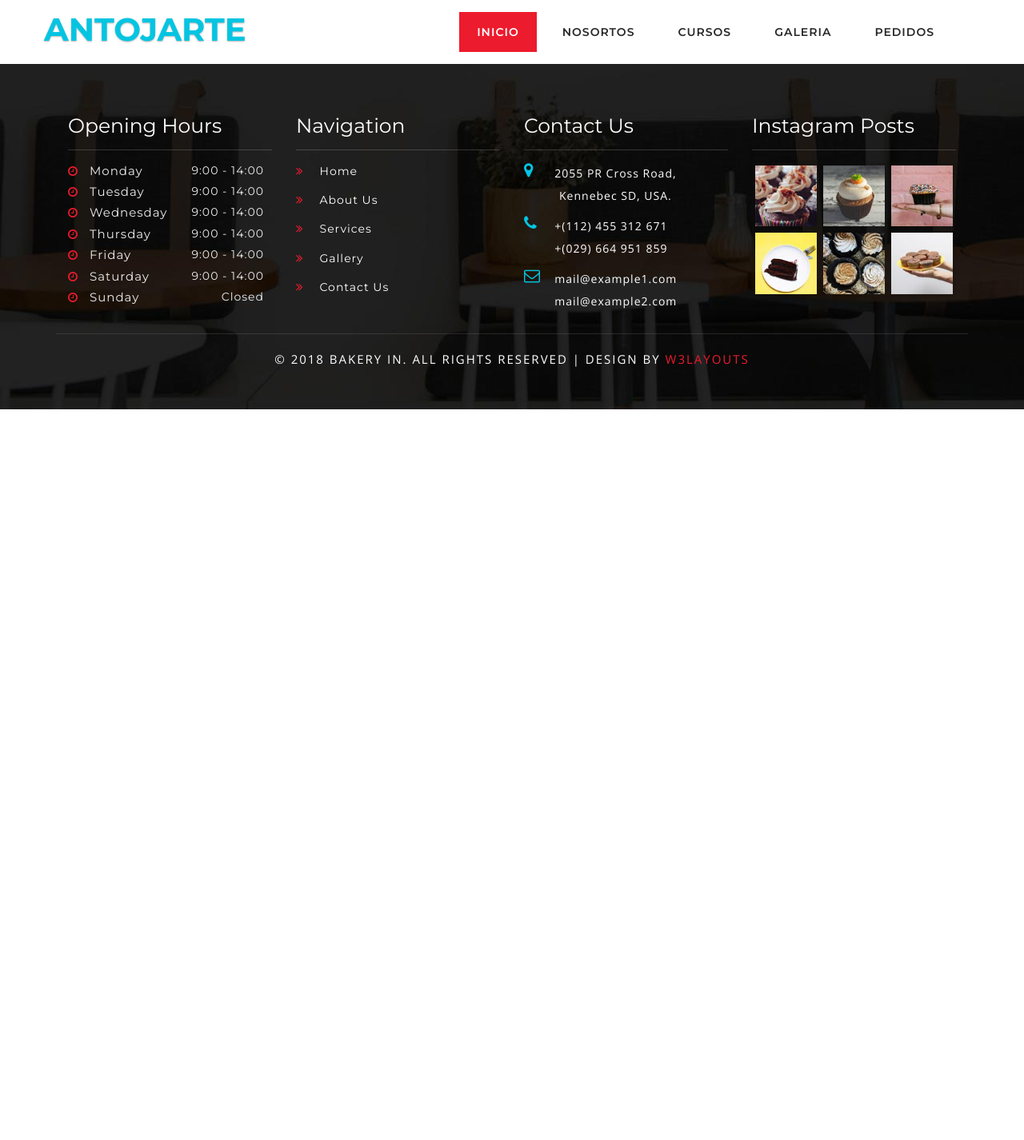
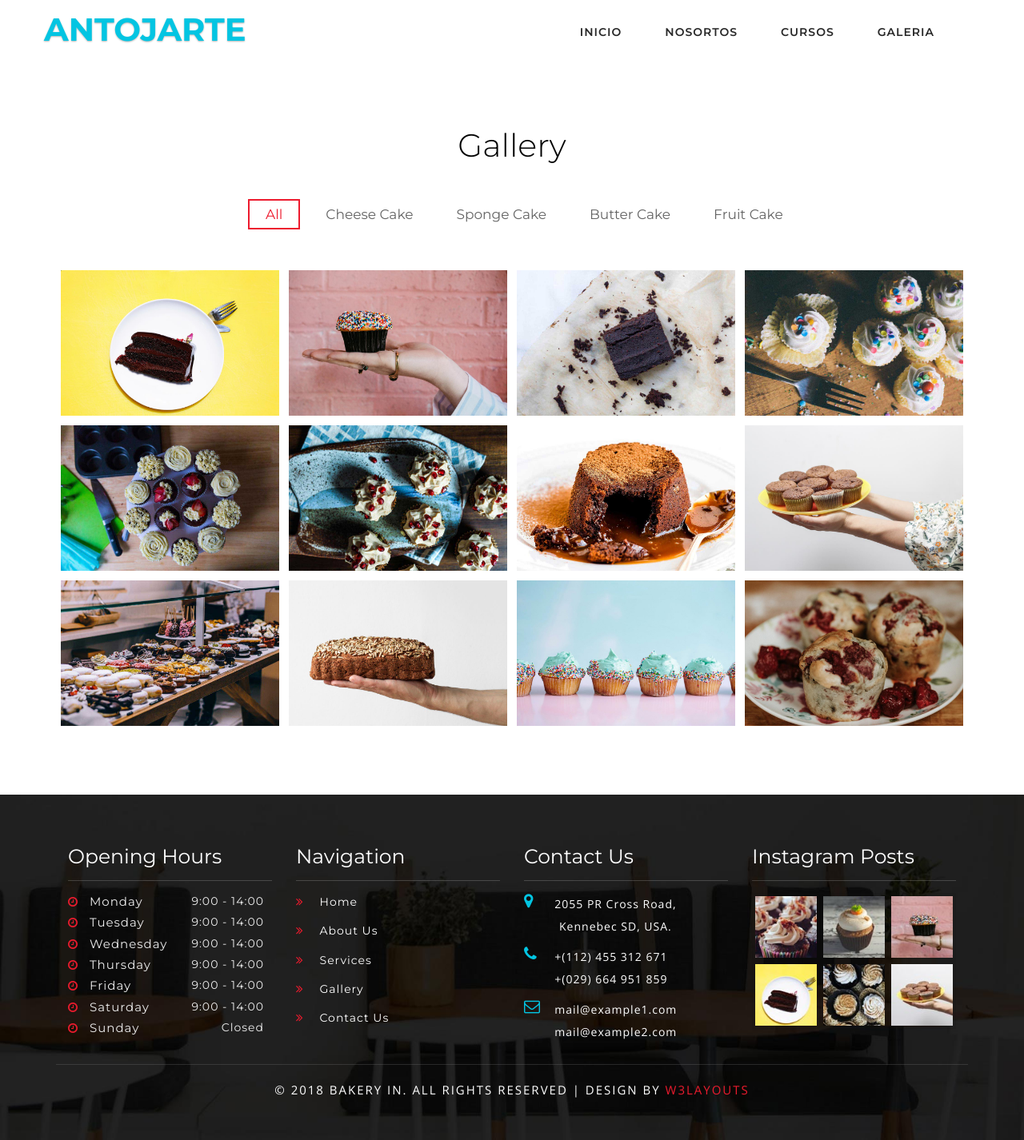
Before and after one commit to eduardogiorello/anto, a PHP site: page /anto/gallery in a window 1280 px wide. Shown: the whole page at 80% size. Before the commit the page ends 512 px from the top, so only its background shows below. Run offline with PHP 8.4, Linux system fonts and the light colour scheme.

Commit message:
actualizacion

```diff
--- /dev/null
+++ b/vistas/paginas/cursos.php
@@ -0,0 +1,3 @@
+<?php
+
+include 'modulos/cursos.php';
--- /dev/null
+++ b/vistas/paginas/galeria.php
@@ -0,0 +1,303 @@
+
+
+<!-- Portfolio section -->
+<section class="portfolio-agileinfo gallery" id="portfolio">
+			<h3 class="heading">Gallery</h3>
+				<div class="container">
+	<div class="gallery-grids">
+		<div class="bs-example bs-example-tabs" role="tabpanel" data-example-id="togglable-tabs">
+			<ul id="myTab" class="nav nav-tabs" role="tablist" data-aos="zoom-in">
+				<li role="presentation" class="active"><a href="#home" id="home-tab" role="tab" data-toggle="tab" aria-controls="home" aria-expanded="true">All</a></li>
+				<li role="presentation"><a href="#teach" role="tab" id="teach-tab" data-toggle="tab" aria-controls="teach">Cheese Cake</a></li>
+				<li role="presentation"><a href="#train" role="tab" id="train-tab" data-toggle="tab" aria-controls="train">Sponge Cake</a></li>
+				<li role="presentation"><a href="#learn" role="tab" id="learn-tab" data-toggle="tab" aria-controls="learn">Butter Cake</a></li>
+				<li role="presentation"><a href="#award" role="tab" id="award-tab" data-toggle="tab" aria-controls="award">Fruit Cake</a></li>
+			</ul>
+			<div id="myTabContent" class="tab-content">
+				<div role="tabpanel" class="tab-pane fade in active" id="home" aria-labelledby="home-tab">
+					<div class="tab_img">
+						<div class="col-md-3 col-sm-6 col-xs-6 portfolio-grids" data-aos="zoom-in">
+							<a href="http://localhost/anto/vistas/images/g1.jpg" class="b-link-stripe b-animate-go lightninBox" data-lb-group="1">
+								<img src="http://localhost/anto/vistas/images/g1.jpg" class="img-responsive" alt="Cakes" />
+								<div class="b-wrapper">
+									<i class="fa fa-search-plus" aria-hidden="true"></i>
+									<h5>Bakery In Cakes</h5>
+
+								</div>
+							</a>
+						</div>
+						<div class="col-md-3 col-sm-6 col-xs-6 portfolio-grids" data-aos="zoom-in">
+							<a href="http://localhost/anto/vistas/images/g2.jpg" class="b-link-stripe b-animate-go lightninBox" data-lb-group="1">
+								<img src="http://localhost/anto/vistas/images/g2.jpg" class="img-responsive" alt="Cakes"/>
+								<div class="b-wrapper">
+									<i class="fa fa-search-plus" aria-hidden="true"></i>
+									<h5>Bakery In Cakes</h5>
+								</div>
+							</a>
+						</div>
+						<div class="col-md-3 col-sm-6 col-xs-6 portfolio-grids" data-aos="zoom-in">
+							<a href="http://localhost/anto/vistas/images/g3.jpg" class="b-link-stripe b-animate-go lightninBox" data-lb-group="1">
+								<img src="http://localhost/anto/vistas/images/g3.jpg" class="img-responsive" alt="Cakes"/>
+								<div class="b-wrapper">
+									<i class="fa fa-search-plus" aria-hidden="true"></i>
+									<h5>Bakery In Cakes</h5>
+								</div>
+							</a>
+						</div>
+						<div class="col-md-3 col-sm-6 col-xs-6 portfolio-grids" data-aos="zoom-in">
+							<a href="http://localhost/anto/vistas/images/g4.jpg" class="b-link-stripe b-animate-go lightninBox" data-lb-group="1">
+								<img src="http://localhost/anto/vistas/images/g4.jpg" class="img-responsive" alt="Cakes"/>
+								<div class="b-wrapper">
+									<i class="fa fa-search-plus" aria-hidden="true"></i>
+									<h5>Bakery In Cakes</h5>
+								</div>
+							</a>
+						</div>
+						<div class="clearfix"> </div>
+					</div>
+					<div class="tab_img">
+						<div class="col-md-3 col-sm-6 col-xs-6 portfolio-grids" data-aos="zoom-in">
+							<a href="http://localhost/anto/vistas/images/g5.jpg" class="b-link-stripe b-animate-go lightninBox" data-lb-group="1">
+								<img src="http://localhost/anto/vistas/images/g5.jpg" class="img-responsive" alt="Cakes"/>
+								<div class="b-wrapper">
+									<i class="fa fa-search-plus" aria-hidden="true"></i>
+									<h5>Bakery In Cakes</h5>
+								</div>
+							</a>
+						</div>
+						<div class="col-md-3 col-sm-6 col-xs-6 portfolio-grids" data-aos="zoom-in">
+							<a href="http://localhost/anto/vistas/images/g6.jpg" class="b-link-stripe b-animate-go lightninBox" data-lb-group="1">
+								<img src="http://localhost/anto/vistas/images/g6.jpg" class="img-responsive" alt="Cakes"/>
+								<div class="b-wrapper">
+									<i class="fa fa-search-plus" aria-hidden="true"></i>
+									<h5>Bakery In Cakes</h5>
+								</div>
+							</a>
+						</div>
+						<div class="col-md-3 col-sm-6 col-xs-6 portfolio-grids" data-aos="zoom-in">
+							<a href="http://localhost/anto/vistas/images/g9.jpg" class="b-link-stripe b-animate-go lightninBox" data-lb-group="1">
+								<img src="http://localhost/anto/vistas/images/g9.jpg" class="img-responsive" alt="Cakes"/>
+								<div class="b-wrapper">
+									<i class="fa fa-search-plus" aria-hidden="true"></i>
+									<h5>Bakery In Cakes</h5>
+								</div>
+							</a>
+						</div>
+						<div class="col-md-3 col-sm-6 col-xs-6 portfolio-grids" data-aos="zoom-in">
+							<a href="http://localhost/anto/vistas/images/g7.jpg" class="b-link-stripe b-animate-go lightninBox" data-lb-group="1">
+								<img src="http://localhost/anto/vistas/images/g7.jpg" class="img-responsive" alt="Cakes"/>
+								<div class="b-wrapper">
+									<i class="fa fa-search-plus" aria-hidden="true"></i>
+									<h5>Bakery In Cakes</h5>
+								</div>
+							</a>
+						</div>
+						<div class="col-md-3 col-sm-6 col-xs-6 portfolio-grids" data-aos="zoom-in">
+							<a href="http://localhost/anto/vistas/images/g12.jpg" class="b-link-stripe b-animate-go lightninBox" data-lb-group="1">
+								<img src="http://localhost/anto/vistas/images/g12.jpg" class="img-responsive" alt="Cakes"/>
+								<div class="b-wrapper">
+									<i class="fa fa-search-plus" aria-hidden="true"></i>
+									<h5>Bakery In Cakes</h5>
+								</div>
+							</a>
+						</div>
+						<div class="col-md-3 col-sm-6 col-xs-6 portfolio-grids" data-aos="zoom-in">
+							<a href="http://localhost/anto/vistas/images/g8.jpg" class="b-link-stripe b-animate-go lightninBox" data-lb-group="1">
+								<img src="http://localhost/anto/vistas/images/g8.jpg" class="img-responsive" alt="Cakes"/>
+								<div class="b-wrapper">
+									<i class="fa fa-search-plus" aria-hidden="true"></i>
+									<h5>Bakery In Cakes</h5>
+								</div>
+							</a>
+						</div>
+						<div class="col-md-3 col-sm-6 col-xs-6 portfolio-grids" data-aos="zoom-in">
+							<a href="http://localhost/anto/vistas/images/g10.jpg" class="b-link-stripe b-animate-go lightninBox" data-lb-group="1">
+								<img src="http://localhost/anto/vistas/images/g10.jpg" class="img-responsive" alt="Cakes"/>
+								<div class="b-wrapper">
+									<i class="fa fa-search-plus" aria-hidden="true"></i>
+									<h5>Bakery In Cakes</h5>
+								</div>
+							</a>
+						</div>
+						<div class="col-md-3 col-sm-6 col-xs-6 portfolio-grids" data-aos="zoom-in">
+							<a href="http://localhost/anto/vistas/images/g11.jpg" class="b-link-stripe b-animate-go lightninBox" data-lb-group="1">
+								<img src="http://localhost/anto/vistas/images/g11.jpg" class="img-responsive" alt="Cakes"/>
+								<div class="b-wrapper">
+									<i class="fa fa-search-plus" aria-hidden="true"></i>
+									<h5>Bakery In Cakes</h5>
+								</div>
+							</a>
+						</div>
+						<div class="clearfix"> </div>
+					</div>
+				</div>
+				<div role="tabpanel" class="tab-pane fade" id="teach" aria-labelledby="teach-tab">
+					<div class="tab_img">
+						<div class="col-md-3 col-sm-6 col-xs-6 portfolio-grids" data-aos="zoom-in">
+							<a href="http://localhost/anto/vistas/images/g1.jpg" class="b-link-stripe b-animate-go lightninBox" data-lb-group="2">
+								<img src="http://localhost/anto/vistas/images/g1.jpg" class="img-responsive zoom-img" alt="Cakes"/>
+								<div class="b-wrapper">
+									<i class="fa fa-search-plus" aria-hidden="true"></i>
+									<h5>Bakery In Cakes</h5>
+								</div>
+							</a>
+						</div>
+						<div class="col-md-3 col-sm-6 col-xs-6 portfolio-grids" data-aos="zoom-in">
+							<a href="http://localhost/anto/vistas/images/g2.jpg" class="b-link-stripe b-animate-go lightninBox" data-lb-group="2">
+								<img src="http://localhost/anto/vistas/images/g2.jpg" class="img-responsive zoom-img" alt="Cakes"/>
+								<div class="b-wrapper">
+									<i class="fa fa-search-plus" aria-hidden="true"></i>
+									<h5>Bakery In Cakes</h5>
+								</div>
+							</a>
+						</div>
+						<div class="col-md-3 col-sm-6 col-xs-6 portfolio-grids" data-aos="zoom-in">
+							<a href="http://localhost/anto/vistas/images/g3.jpg" class="b-link-stripe b-animate-go lightninBox" data-lb-group="2">
+								<img src="http://localhost/anto/vistas/images/g3.jpg" class="img-responsive zoom-img" alt="Cakes"/>
+								<div class="b-wrapper">
+									<i class="fa fa-search-plus" aria-hidden="true"></i>
+									<h5>Bakery In Cakes</h5>
+								</div>
+							</a>
+						</div>
+						<div class="col-md-3 col-sm-6 col-xs-6 portfolio-grids" data-aos="zoom-in">
+							<a href="http://localhost/anto/vistas/images/g4.jpg" class="b-link-stripe b-animate-go lightninBox" data-lb-group="2">
+								<img src="http://localhost/anto/vistas/images/g4.jpg" class="img-responsive zoom-img" alt="Cakes"/>
+								<div class="b-wrapper">
+									<i class="fa fa-search-plus" aria-hidden="true"></i>
+									<h5>Bakery In Cakes</h5>
+								</div>
+							</a>
+						</div>
+						<div class="col-md-3 col-sm-6 col-xs-6 portfolio-grids" data-aos="zoom-in">
+							<a href="http://localhost/anto/vistas/images/g5.jpg" class="b-link-stripe b-animate-go lightninBox" data-lb-group="2">
+								<img src="http://localhost/anto/vistas/images/g5.jpg" class="img-responsive zoom-img" alt="Cakes"/>
+								<div class="b-wrapper">
+									<i class="fa fa-search-plus" aria-hidden="true"></i>
+									<h5>Bakery In Cakes</h5>
+								</div>
+							</a>
+						</div>
+						<div class="col-md-3 col-sm-6 col-xs-6 portfolio-grids" data-aos="zoom-in">
+							<a href="http://localhost/anto/vistas/images/g6.jpg" class="b-link-stripe b-animate-go lightninBox" data-lb-group="2">
+								<img src="http://localhost/anto/vistas/images/g6.jpg" class="img-responsive zoom-img" alt="Cakes"/>
+								<div class="b-wrapper">
+									<i class="fa fa-search-plus" aria-hidden="true"></i>
+									<h5>Bakery In Cakes</h5>
+								</div>
+							</a>
+						</div>
+						<div class="col-md-3 col-sm-6 col-xs-6 portfolio-grids" data-aos="zoom-in">
+							<a href="http://localhost/anto/vistas/images/g7.jpg" class="b-link-stripe b-animate-go lightninBox" data-lb-group="2">
+								<img src="http://localhost/anto/vistas/images/g7.jpg" class="img-responsive zoom-img" alt="Cakes"/>
+								<div class="b-wrapper">
+									<i class="fa fa-search-plus" aria-hidden="true"></i>
+									<h5>Bakery In Cakes</h5>
+								</div>
+							</a>
+						</div>
+						<div class="clearfix"> </div>
+					</div>
+				</div>
+				<div role="tabpanel" class="tab-pane fade" id="train" aria-labelledby="train-tab">
+					<div class="tab_img">
+						<div class="col-md-3 col-sm-6 col-xs-6 portfolio-grids" data-aos="zoom-in">
+							<a href="http://localhost/anto/vistas/images/g4.jpg" class="b-link-stripe b-animate-go lightninBox" data-lb-group="3">
+								<img src="http://localhost/anto/vistas/images/g4.jpg" class="img-responsive zoom-img" alt="Cakes"/>
+								<div class="b-wrapper">
+									<i class="fa fa-search-plus" aria-hidden="true"></i>
+									<h5>Bakery In Cakes</h5>
+								</div>
+							</a>
+						</div>
+						<div class="col-md-3 col-sm-6 col-xs-6 portfolio-grids" data-aos="zoom-in">
+							<a href="http://localhost/anto/vistas/images/g2.jpg" class="b-link-stripe b-animate-go lightninBox" data-lb-group="3">
+								<img src="http://localhost/anto/vistas/images/g2.jpg" class="img-responsive zoom-img" alt="Cakes"/>
+								<div class="b-wrapper">
+									<i class="fa fa-search-plus" aria-hidden="true"></i>
+									<h5>Bakery In Cakes</h5>
+								</div>
+							</a>
+						</div>
+						<div class="clearfix"> </div>
+					</div>
+				</div>
+				<div role="tabpanel" class="tab-pane fade" id="learn" aria-labelledby="learn-tab">
+					<div class="tab_img">
+						<div class="col-md-3 col-sm-6 col-xs-6 portfolio-grids" data-aos="zoom-in">
+							<a href="http://localhost/anto/vistas/images/g1.jpg" class="b-link-stripe b-animate-go lightninBox" data-lb-group="4">
+								<img src="http://localhost/anto/vistas/images/g1.jpg" class="img-responsive zoom-img" alt="Cakes"/>
+								<div class="b-wrapper">
+									<i class="fa fa-search-plus" aria-hidden="true"></i>
+									<h5>Bakery In Cakes</h5>
+								</div>
+							</a>
+						</div>
+						<div class="col-md-3 col-sm-6 col-xs-6 portfolio-grids" data-aos="zoom-in">
+							<a href="http://localhost/anto/vistas/images/g2.jpg" class="b-link-stripe b-animate-go lightninBox" data-lb-group="4">
+								<img src="http://localhost/anto/vistas/images/g2.jpg" class="img-responsive zoom-img" alt="Cakes"/>
+								<div class="b-wrapper">
+									<i class="fa fa-search-plus" aria-hidden="true"></i>
+									<h5>Bakery In Cakes</h5>
+								</div>
+							</a>
+						</div>
+						<div class="col-md-3 col-sm-6 col-xs-6 portfolio-grids" data-aos="zoom-in">
+							<a href="http://localhost/anto/vistas/images/g3.jpg" class="b-link-stripe b-animate-go lightninBox" data-lb-group="4">
+								<img src="http://localhost/anto/vistas/images/g3.jpg" class="img-responsive zoom-img" alt="Cakes"/>
+								<div class="b-wrapper">
+									<i class="fa fa-search-plus" aria-hidden="true"></i>
+									<h5>Bakery In Cakes</h5>
+								</div>
+							</a>
+						</div>
+						<div class="clearfix"> </div>
+					</div>
+				</div>
+				<div role="tabpanel" class="tab-pane fade" id="award" aria-labelledby="award-tab">
+					<div class="tab_img">
+						<div class="col-md-3 col-sm-6 col-xs-6 portfolio-grids" data-aos="zoom-in">
+							<a href="http://localhost/anto/vistas/images/g4.jpg" class="b-link-stripe b-animate-go lightninBox" data-lb-group="5">
+								<img src="http://localhost/anto/vistas/images/g4.jpg" class="img-responsive zoom-img" alt="Cakes"/>
+								<div class="b-wrapper">
+									<i class="fa fa-search-plus" aria-hidden="true"></i>
+									<h5>Bakery In Cakes</h5>
+								</div>
+							</a>
+						</div>
+						<div class="col-md-3 col-sm-6 col-xs-6 portfolio-grids" data-aos="zoom-in">
+							<a href="http://localhost/anto/vistas/images/g5.jpg" class="b-link-stripe b-animate-go lightninBox" data-lb-group="5">
+								<img src="http://localhost/anto/vistas/images/g5.jpg" class="img-responsive zoom-img" alt="Cakes"/>
+								<div class="b-wrapper">
+									<i class="fa fa-search-plus" aria-hidden="true"></i>
+									<h5>Bakery In Cakes</h5>
+								</div>
+							</a>
+						</div>
+						<div class="col-md-3 col-sm-6 col-xs-6 portfolio-grids" data-aos="zoom-in">
+							<a href="http://localhost/anto/vistas/images/g1.jpg" class="b-link-stripe b-animate-go lightninBox" data-lb-group="5">
+								<img src="http://localhost/anto/vistas/images/g1.jpg" class="img-responsive zoom-img" alt="Cakes"/>
+								<div class="b-wrapper">
+									<i class="fa fa-search-plus" aria-hidden="true"></i>
+									<h5>Torta de cumple</h5>
+								</div>
+							</a>
+						</div>
+						<div class="col-md-3 col-sm-6 col-xs-6 portfolio-grids" data-aos="zoom-in">
+							<a href="http://localhost/anto/vistas/images/g2.jpg" class="b-link-stripe b-animate-go lightninBox" data-lb-group="5">
+								<img src="http://localhost/anto/vistas/images/g2.jpg" class="img-responsive zoom-img" alt="Cakes"/>
+								<div class="b-wrapper">
+									<i class="fa fa-search-plus" aria-hidden="true"></i>
+									<h5>Bakery In Cakes</h5>
+								</div>
+							</a>
+						</div>
+						<div class="clearfix"> </div>
+					</div>
+				</div>
+			</div>
+		</div>
+	</div>
+	</div>
+</section>
+<!-- /Portfolio section -->
--- a/vistas/paginas/inicio.php
+++ b/vistas/paginas/inicio.php
@@ -4,8 +4,8 @@ include_once 'modulos/banner.php';
 include_once "modulos/welcome.php";
 include_once "modulos/about.php";
 include_once "modulos/popular.php";
-include_once "modulos/team.php";
-include_once "modulos/testimoniales.php";
-include_once "modulos/suscribete.php";
+//include_once "modulos/team.php";
+//include_once "modulos/testimoniales.php";
+//include_once "modulos/suscribete.php";
 
 ?>
--- a/vistas/paginas/modulos/header.php
+++ b/vistas/paginas/modulos/header.php
@@ -19,11 +19,11 @@
 					<div class="collapse navbar-collapse" id="bs-example-navbar-collapse-1">
 						<nav>
 							<ul class="nav navbar-nav">
-								<li><a href="index" class="active">Inicio</a></li>
+								<li><a href="index" >Inicio</a></li>
 								<li><a href="about">Nosortos </a></li>
 								<li><a href="cursos">Cursos</a></li>
 								<li><a href="gallery">Galeria</a></li>
-								<li><a href="contact">Pedidos</a></li>
+                           <!-- <li><a href="contact">Pedidos</a></li>-->
 							</ul>
 						</nav>
 					</div>
--- a/vistas/plantilla.php
+++ b/vistas/plantilla.php
@@ -11,7 +11,8 @@
 
 <link href="http://localhost/anto/vistas/css/bootstrap.css" rel="stylesheet" type="text/css" media="all" /><!-- bootstrap css -->
 <link href="http://localhost/anto/vistas/css/style.css" rel="stylesheet" type="text/css" media="all" />
-<link href="http://localhost/anto/vistas/css/services.css" rel="stylesheet" type="text/css" media="all" /><!-- services css -->
+<link href="http://localhost/anto/vistas/css/services.css" rel="stylesheet" type="text/css" media="all" /><!-- gallery css -->
+<link href="http://localhost/anto/vistas/css/gallery.css" rel="stylesheet" type="text/css" media="all" /><!-- gallery css -->
 
 <link href="http://localhost/anto/vistas/css/font-awesome.css" rel="stylesheet"> <!-- fontawesome css -->
 <!--fonts-->
@@ -35,13 +36,19 @@
 	if(isset($_GET['pagina'])){
 
 		if($_GET['pagina'] == 'about'){
-			include_once 'paginas/pagina.about.php';
+			include_once 'paginas/about.php';
 
 		} elseif($_GET['pagina'] == 'services'){
 			include_once 'paginas/services.php';
 
 		} elseif($_GET['pagina'] == 'index'){
 		   include_once 'paginas/inicio.php';
+		}
+         elseif($_GET['pagina'] == 'gallery'){
+		   include_once 'paginas/galeria.php';
+		}
+        elseif($_GET['pagina'] == 'cursos'){
+		   include_once 'paginas/cursos.php';
 		}
 	} else{
 		include_once 'paginas/inicio.php';
```
Also changed, not shown: vistas/paginas/modulos/banner.php (+4 -4 lines), vistas/paginas/modulos/cursos.php (added, +73 -0 lines), vistas/paginas/modulos/innerpages_banner.php (+23 -1 lines), vistas/js/bootstrap.js, vistas/js/easing.js (line endings or trailing spaces).
